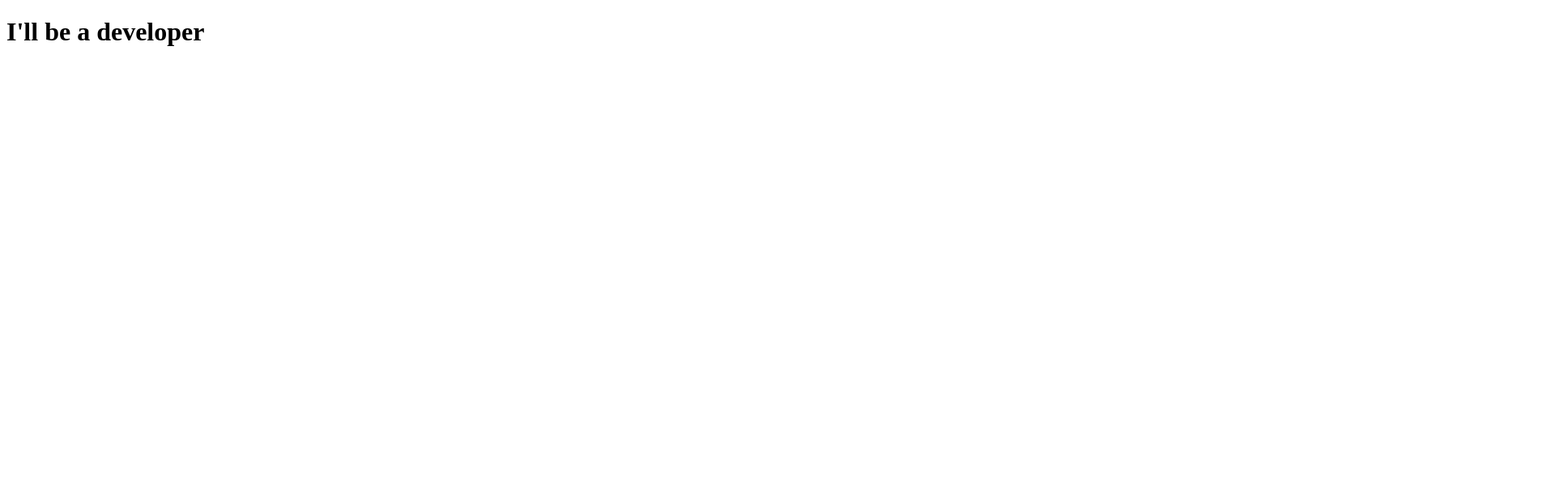
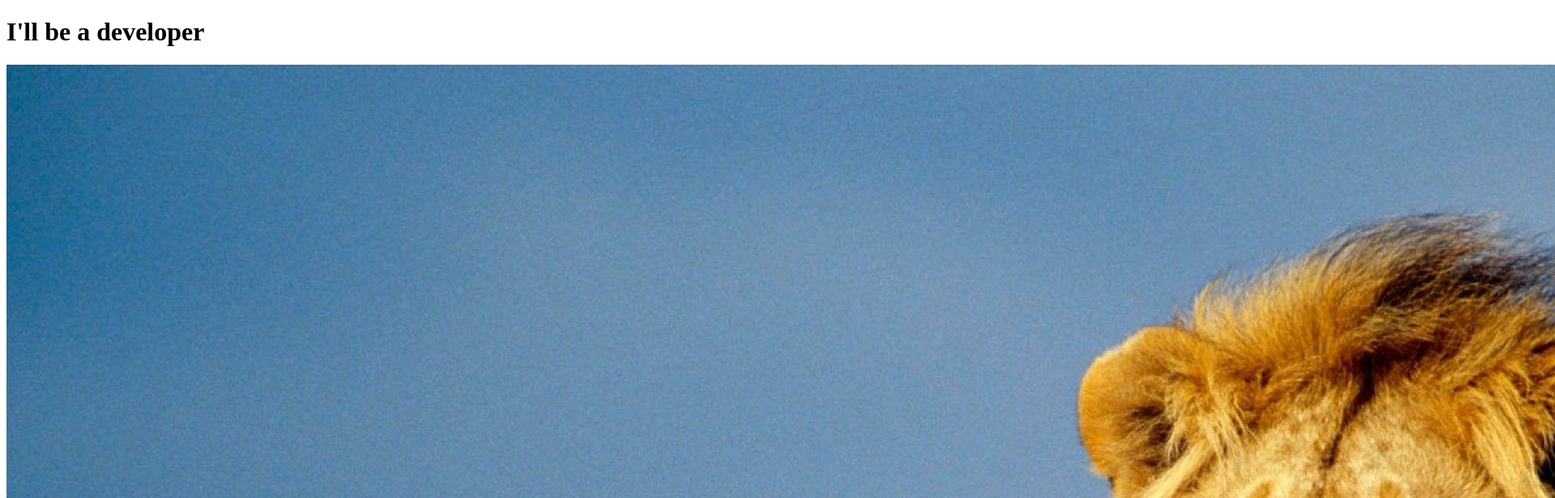
Before and after one commit to IsOffff/beadev.io, a plain HTML site: page index.html in a window 1280 px wide. Shown: the top 616 px of the page at 81% size, 1920 px wide, since content can reach past the window. Drawn offline with Linux system fonts and the light colour scheme.

Commit message:
Ajout de image à la page d’accueil

```diff
--- a/index.html
+++ b/index.html
@@ -7,5 +7,7 @@
 </head>
 <body>
     <h1>I'll be a developer</h1>
+    <img src="image.jpg" alt="Description de l'image">
+
 </body>
 </html>
```
Also changed, not shown: image.jpg (added).
